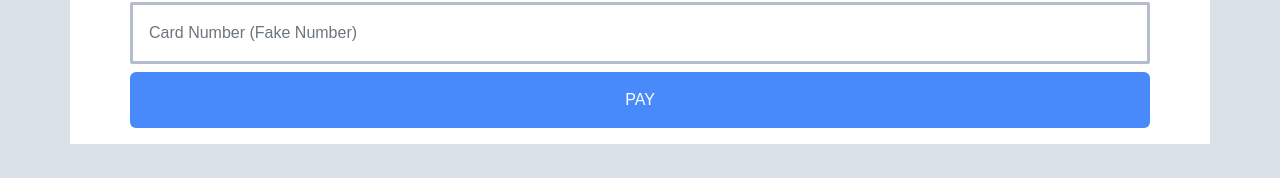
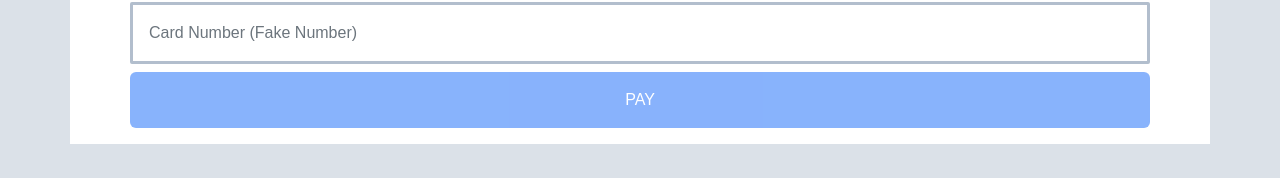
Before and after one commit to shayan0v0n/fireship-vuejs, a Vue app: page /license in a window 1280 px wide. Shown: the part 594-772 px from the top of the page. Built offline with nearby package versions, Linux system fonts and the light colour scheme; no server answers.

Commit message:
Added Validation In LicenseCheckout

```diff
--- a/src/components/LicenseCheckout.vue
+++ b/src/components/LicenseCheckout.vue
@@ -1,11 +1,32 @@
 <script>
+import { ref, onUpdated} from 'vue';
 import useDarkMode from '../hooks/useDarkMode';
 
 export default {
     setup() {
         const { currentTheme } = useDarkMode()
+        const cartNumber = ref('')
+        const checkoutBtnValidate = ref(false)
+        const currentAccount = JSON.parse(localStorage.getItem('account'))
+
+        onUpdated(() => {
+            if (cartNumber.value.trim().length > 5) {
+                checkoutBtnValidate.value = true
+            }else {
+                checkoutBtnValidate.value = false
+            }
+        })
+
+        const checkoutPayHandler = () => {
+            alert("Comming Soon...")
+        }
+
         return {
-            currentTheme
+            currentTheme,
+            cartNumber,
+            currentAccount,
+            checkoutBtnValidate,
+            checkoutPayHandler
         }
     }
 }
@@ -19,8 +40,9 @@ export default {
             <hr>
             <div class="text-start">
                 <span>Credit Or Debit Card</span>
-                <input class="form-control" placeholder="Card Number (Fake Number)" />
-                <button class="btn">PAY</button>
+                <input class="form-control" placeholder="Card Number (Fake Number)" v-model="cartNumber" />
+                <button class="btn" v-if="checkoutBtnValidate && currentAccount !== null" @click="checkoutPayHandler">PAY</button>
+                <button class="btn" disabled v-else>PAY</button>
             </div>
         </div>
     </section>
```
